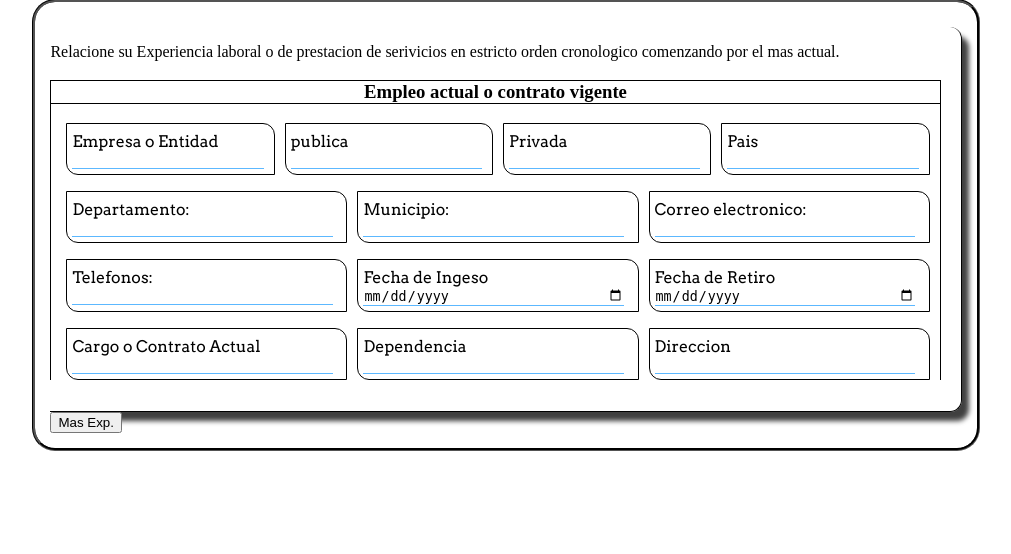
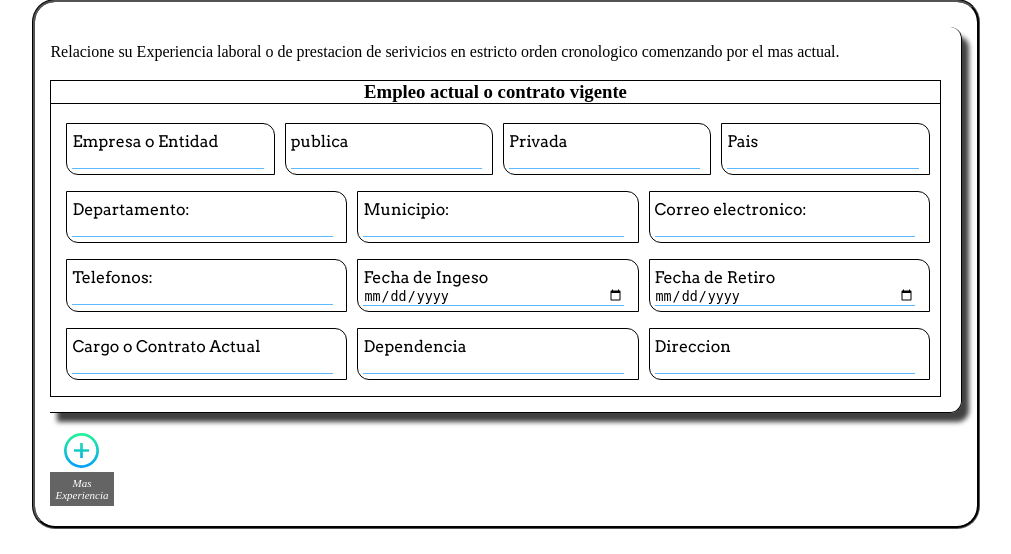
Before and after one commit to randon93/HojaVidaPublica, a PHP site: page / in a window 1280 px wide. Shown: the part 1748-2302 px from the top of the page, without its empty margins (134-1145 px from the left). Before the commit the page ends 2199 px from the top, so only its background shows below. Run offline with PHP 8.4, Linux system fonts and the light colour scheme.

Commit message:
Add files via upload

```diff
--- a/CSS/estilos.css
+++ b/CSS/estilos.css
@@ -141,9 +141,40 @@ input[type="text"],input[type="date"] {
  .contenido {
    border-left: 1px solid;
    border-right: 1px solid;
+   border-bottom:  1px solid;
    margin-right: 10px;
  }
 
  .otro {
    color: blue;
  }
+
+ #btn_agregar img{
+   margin-top: 20px;
+    width: 35px;
+ }
+
+ #btn_agregar  {
+   text-decoration: none;
+   text-align: center;
+   padding-bottom: 5px;
+ }
+
+ div.img{
+  display:table;
+}
+div.img img{
+ margin:0;
+ padding:0;
+}
+#btn_agregar span{
+ line-height:normal;
+ font-size:11px;
+ display:table-caption;
+ margin:0;
+ background:#646464;
+ color:white;
+ font-style:italic;
+ padding:5px;
+ text-align:center;
+}
--- a/index.html
+++ b/index.html
@@ -391,7 +391,8 @@
               </ul>
             </div>
           </div>
-          <button id="btn_agregar" onclick="crearDin()">Mas Exp.</button>
+          <!-- <button id="btn_agrega" onclick="crearDin()">Mas Exp.</button> -->
+          <a href="#btn_agregar" id="btn_agregar" onclick="crearDin()"> <img src="IMG/mas.svg" alt=""><span>Mas Experiencia</span></a>
         </div>
       </div>
     </section>
```
Also changed, not shown: IMG/mas.svg (added).
